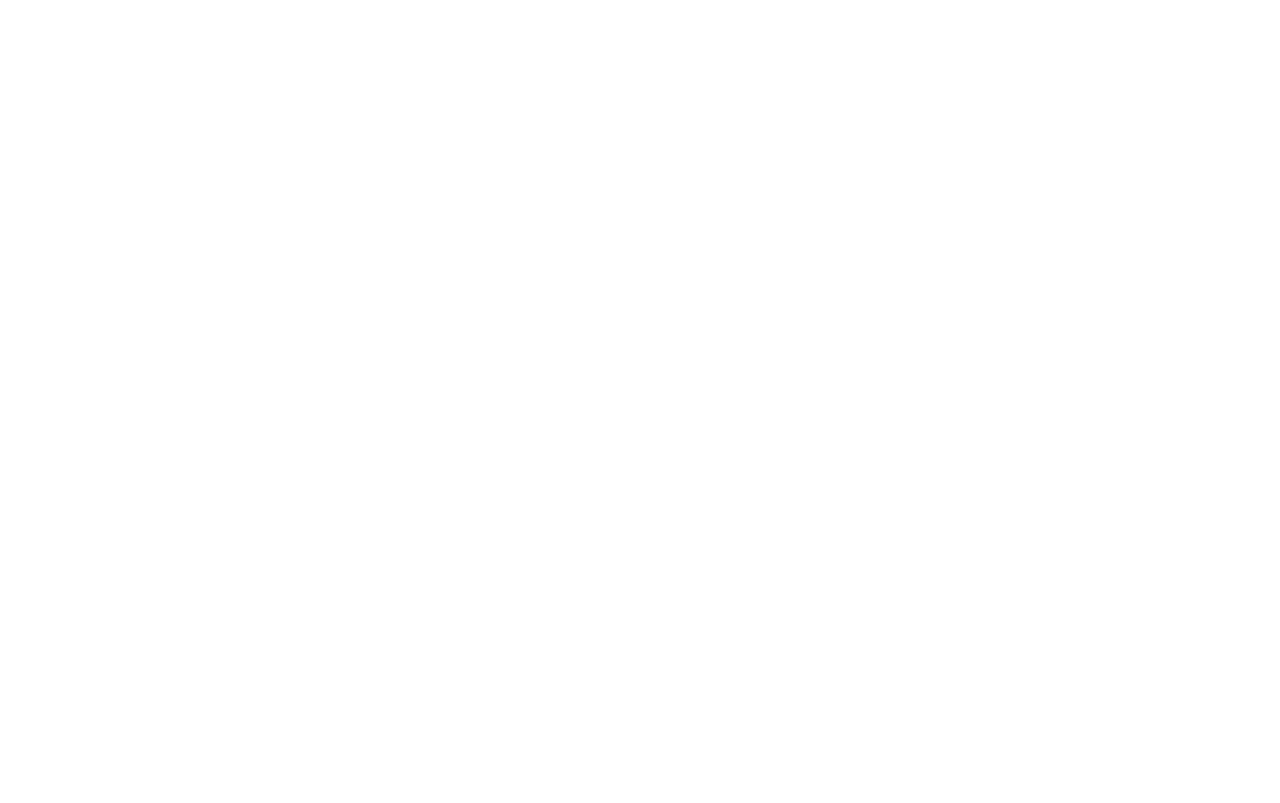
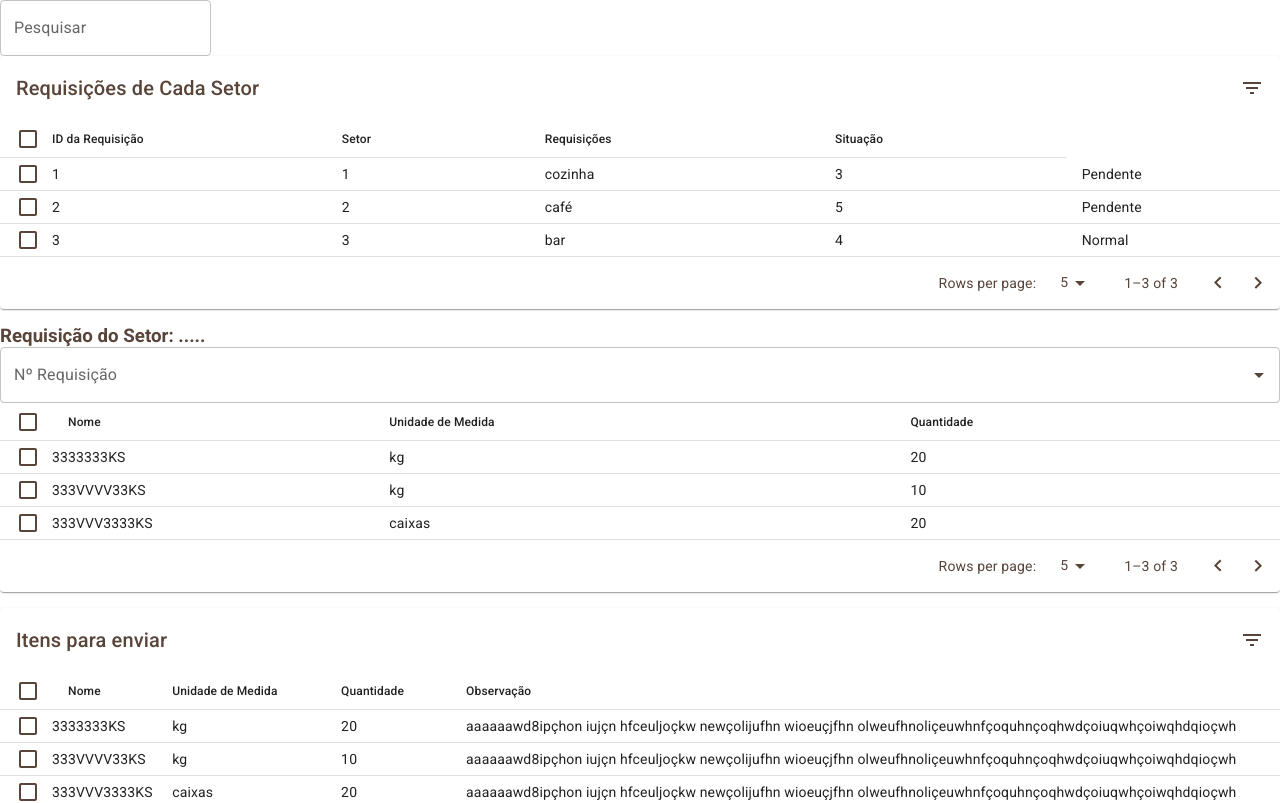
Before and after one commit to RodrigoPereir4/KRSmartReq-FullStack, a Next.js app in the folder frontend/: page /estoque in a window 1280 px wide. Shown: the top 803 px of the page. Built offline with nearby package versions, Linux system fonts and the light colour scheme.

Commit message:
[FRONTEND ADD] Tela de Estoque, Tabelas, TextField e ComboBox.

```diff
--- a/frontend/app/estoque/page.js
+++ b/frontend/app/estoque/page.js
@@ -1,9 +1,236 @@
 'use client'
 
+import BotaoPersonalizado from "@/components/generics/BotaoPersonalizado";
+import ComboBox from "@/components/MUI/ComboBox";
+import Tabela from "@/components/MUI/Tabela";
+import { TextField } from "@mui/material";
+import { useState } from "react";
+
+const tableHeaderSetores = [
+    {
+        id: 'id',
+        numeric: true,
+        disablePadding: true,
+        label: 'ID da Requisição',
+      },
+      {
+          id: 'setor',
+          numeric: false,
+          disablePadding: false,
+          label: 'Setor',
+      },
+      {
+        id: 'requisicoes',
+        numeric: true,
+        disablePadding: false,
+        label: 'Requisições',
+      },
+      {
+        id: 'situacao',
+        numeric: false,
+        disablePadding: false,
+        label: 'Situação',
+      },
+];
+
+const tableHeaderItens = [
+      {
+          id: 'produto',
+          numeric: false,
+          disablePadding: false,
+          label: 'Nome',
+      },
+      {
+        id: 'medida',
+        numeric: false,
+        disablePadding: false,
+        label: 'Unidade de Medida',
+      },
+      {
+        id: 'quantidade',
+        numeric: true,
+        disablePadding: false,
+        label: 'Quantidade',
+      },
+];
+
+const tableHeaderItensEnviar = [
+    {
+        id: 'produto',
+        numeric: false,
+        disablePadding: false,
+        label: 'Nome',
+    },
+    {
+      id: 'medida',
+      numeric: false,
+      disablePadding: false,
+      label: 'Unidade de Medida',
+    },
+    {
+      id: 'quantidade',
+      numeric: true,
+      disablePadding: false,
+      label: 'Quantidade',
+    },
+    {
+      id: 'observacao',
+      numeric: false,
+      disablePadding: false,
+      label: 'Observação',
+    },
+];
+
 export default function Estoque(){
+
+    const rowsSetores = [
+        {
+            id: 1,
+            item: 1,
+            setor: 'cozinha',
+            requisicoes: 3,
+            situacao: 'Pendente'
+        },
+        {
+            id: 2,
+            item: 2,
+            setor: 'café',
+            requisicoes: 5,
+            situacao: 'Pendente'
+        },
+        {
+            id: 3,
+            item: 3,
+            setor: 'bar',
+            requisicoes: 4,
+            situacao: 'Normal'
+        },
+    ];
+
+    const rowsItens = [
+        {
+            id: 1,
+            item: '3333333KS',
+            nome: 'Barra de chocolate ao leite',
+            medida: 'kg',
+            quantidade: 20
+        },
+        {
+            id: 2,
+            item: '333VVVV33KS',
+            nome: 'Sorvete cream and Mulcream Dengo',
+            medida: 'kg',
+            quantidade: 10
+        },
+        {
+            id: 3,
+            item: '333VVV3333KS',
+            nome: 'Copos de 300ml',
+            medida: 'caixas',
+            quantidade: 20
+        },
+    ];
+
+    const [rowsItensEnviar, setRowsItensEnviar] = useState([
+        {
+            id: 1,
+            item: '3333333KS',
+            nome: 'Barra de chocolate ao leite',
+            medida: 'kg',
+            quantidade: 20,
+            observacao: 'aaaaaawd8ipçhon iujçn hfceuljoçkw newçolijufhn wioeuçjfhn olweufhnoliçeuwhnfçoquhnçoqhwdçoiuqwhçoiwqhdqioçwh'
+        },
+        {
+            id: 2,
+            item: '333VVVV33KS',
+            nome: 'Sorvete cream and Mulcream Dengo',
+            medida: 'kg',
+            quantidade: 10,
+            observacao: 'aaaaaawd8ipçhon iujçn hfceuljoçkw newçolijufhn wioeuçjfhn olweufhnoliçeuwhnfçoquhnçoqhwdçoiuqwhçoiwqhdqioçwh'
+        },
+        {
+            id: 3,
+            item: '333VVV3333KS',
+            nome: 'Copos de 300ml',
+            medida: 'caixas',
+            quantidade: 20,
+            observacao: 'aaaaaawd8ipçhon iujçn hfceuljoçkw newçolijufhn wioeuçjfhn olweufhnoliçeuwhnfçoquhnçoqhwdçoiuqwhçoiwqhdqioçwh'
+        },
+    ]);
+
+    const [selectedRows, setSelectedRows] = useState([]);
+    const [quantidade, setQuantidade] = useState(0);
+
+    const handleQuantidadeChange = (e) => {
+        setQuantidade(e.target.value);
+    };
+
+    const handleDeleteRow = () =>{
+        console.log('aa');
+    }
+
+    const handleSelected = (selected) =>{
+        setSelectedRows(selected);
+        console.log(selectedRows);
+    }
+
+    const handleSendItem = () => {
+
+        console.log(rowsItensEnviar);
+    }
+
+    const [activateBodyHamburguer, setActivateBodyHamburguer] = useState(false);
+
     return(
         <>
+            <div>
+                <TextField label="Pesquisar"></TextField>
+                <Tabela
+                    title="Requisições de Cada Setor"
+                    tableHeader={tableHeaderSetores}
+                    rows={rowsSetores}
+                    onDeleteRow={handleDeleteRow}
+                    fontHeader={12}
+                    visibilityDense={false}
+                    activateBodyHamburguer = {activateBodyHamburguer}
+                />
+            </div>
 
+            <div>
+                <h3>Requisição do Setor: .....</h3>
+                <ComboBox
+                    label="Nº Requisição"
+                />
+                <Tabela
+                    tableHeader={tableHeaderItens}
+                    rows={rowsItens}
+                    onDeleteRow={handleDeleteRow}
+                    fontHeader={12}
+                    visibilityDense={false}
+                    activateBodyHamburguer = {activateBodyHamburguer}
+                    disableHead={true}
+                    updateSelect={handleSelected}
+                />
+                <Tabela
+                    title="Itens para enviar"
+                    tableHeader={tableHeaderItensEnviar}
+                    rows={rowsItensEnviar}
+                    onDeleteRow={handleDeleteRow}
+                    fontHeader={12}
+                    visibilityDense={false}
+                    activateBodyHamburguer = {activateBodyHamburguer}
+                />
+                <BotaoPersonalizado text="Confirmar" color="marrom"/>
+            </div>
+
+            <div>
+                <TextField
+                    label="Quantidade"
+                    value={quantidade}
+                    onChange={handleQuantidadeChange}
+                />
+                <BotaoPersonalizado type="button" text="Enviar" color="amarelo" onClick={handleSendItem}/>
+            </div>
         </>
     );
 }
```
